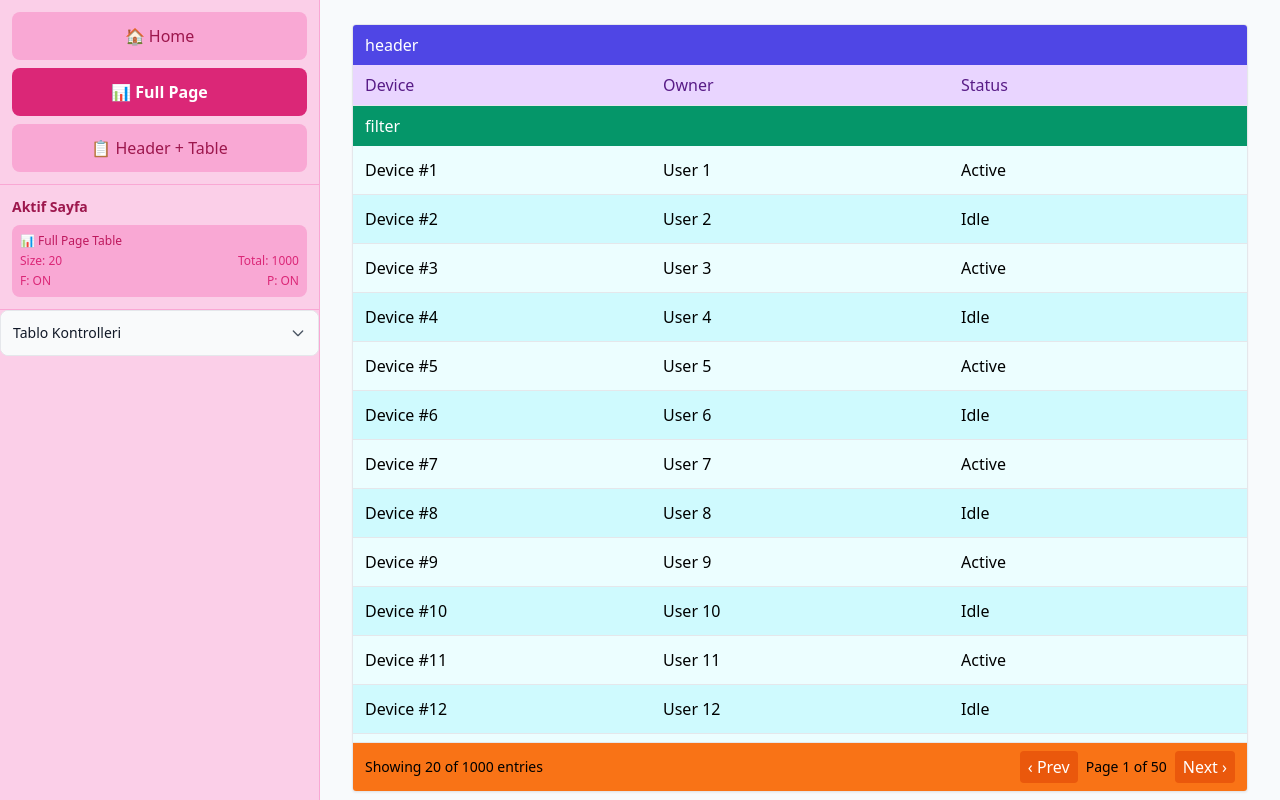
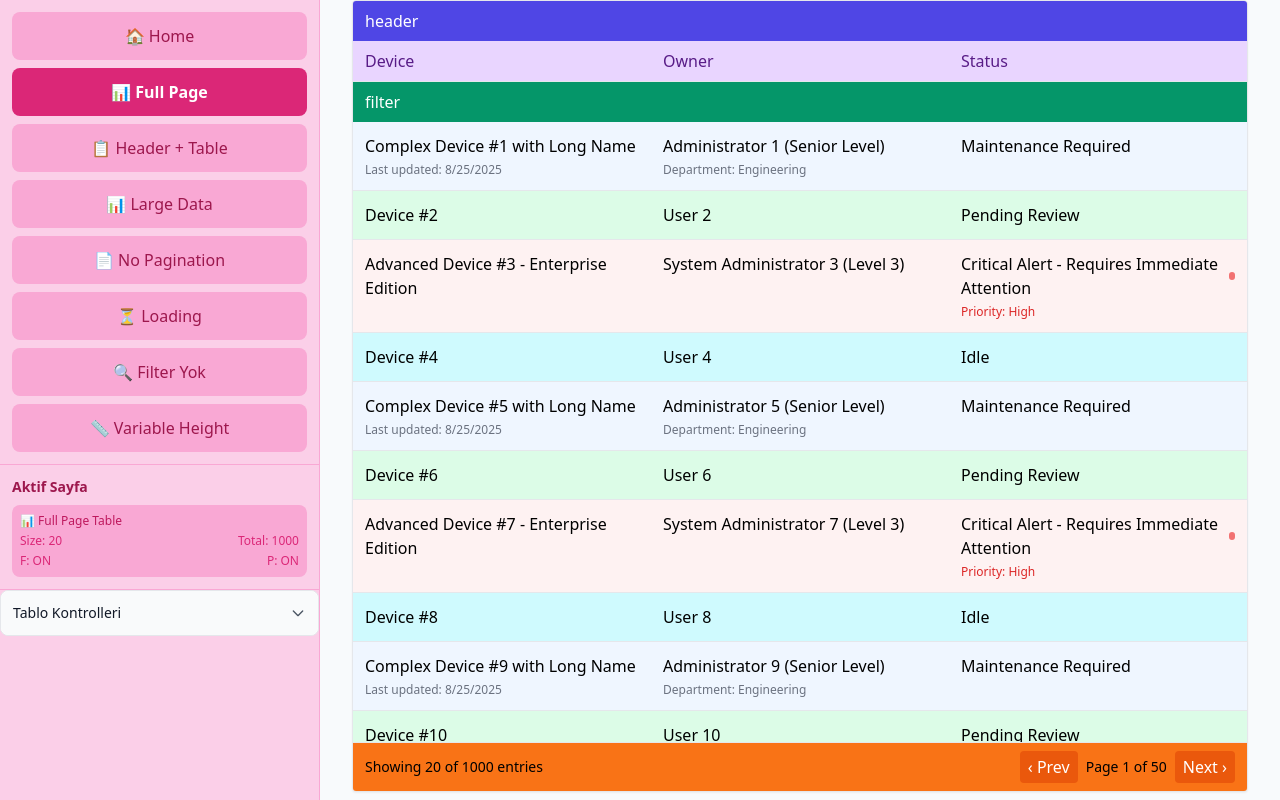
Before and after one commit to hllbr/ResponsiveTableComponent, a React (Vite) app: page /full-page in a window 1280 px wide. Built offline with nearby package versions, Linux system fonts and the light colour scheme.

Commit message:
Refactor README and add Variable Height example. Update layout components for improved responsiveness and scrolling behavior. Enhance TableSim to support variable row heights with full-row snap functionality.

```diff
--- a/src/components/Layout.tsx
+++ b/src/components/Layout.tsx
@@ -24,7 +24,7 @@
   const currentData = getCurrentPageData(location.pathname);
 
   return (
-    <div className="flex h-screen bg-slate-50">
+    <div className="flex h-screen bg-slate-50 overscroll-none">
       <Sidebar
         currentPath={location.pathname}
         pageSize={currentData.pageSize}
@@ -50,9 +50,11 @@
       />
       <main className="flex-1 overflow-auto min-h-0">
         {isFullPage || isHeaderTable ? (
-          <Outlet />
+          <div className="h-full overflow-hidden overscroll-none">
+            <Outlet />
+          </div>
         ) : (
-          <div className="p-6 max-w-5xl mx-auto min-h-0">
+          <div className="h-full overflow-hidden overscroll-none p-6 max-w-5xl mx-auto">
             <Outlet />
           </div>
         )}
--- a/src/components/Sidebar.tsx
+++ b/src/components/Sidebar.tsx
@@ -32,6 +32,12 @@
     title: "Filter Yok",
     path: "/no-filter",
     description: "Filter olmadan tablo",
+  },
+  {
+    id: "variable-height",
+    title: "Variable Height",
+    path: "/variable-height",
+    description: "Variable row heights with full-row snap",
   },
 ];
 
@@ -83,10 +89,11 @@
     "/no-pagination",
     "/loading",
     "/no-filter",
+    "/variable-height",
   ].includes(location.pathname);
 
   return (
-    <div className="w-80 bg-pink-200 border-r border-pink-300 h-screen overflow-y-auto flex flex-col">
+    <div className="w-80 bg-pink-200 border-r border-pink-300 h-screen overflow-y-auto overscroll-none flex flex-col">
       {/* Navigation */}
       <div className="p-3 space-y-2">
         <Link
@@ -121,6 +128,61 @@
         >
           📋 Header + Table
         </Link>
+
+        <Link
+          to="/large-data"
+          className={`block w-full p-3 rounded-lg text-center transition-colors ${
+            location.pathname === "/large-data"
+              ? "bg-pink-600 text-white font-semibold"
+              : "bg-pink-300 text-pink-800 hover:bg-pink-400"
+          }`}
+        >
+          📊 Large Data
+        </Link>
+
+        <Link
+          to="/no-pagination"
+          className={`block w-full p-3 rounded-lg text-center transition-colors ${
+            location.pathname === "/no-pagination"
+              ? "bg-pink-600 text-white font-semibold"
+              : "bg-pink-300 text-pink-800 hover:bg-pink-400"
+          }`}
+        >
+          📄 No Pagination
+        </Link>
+
+        <Link
+          to="/loading"
+          className={`block w-full p-3 rounded-lg text-center transition-colors ${
+            location.pathname === "/loading"
+              ? "bg-pink-600 text-white font-semibold"
+              : "bg-pink-300 text-pink-800 hover:bg-pink-400"
+          }`}
+        >
+          ⏳ Loading
+        </Link>
+
+        <Link
+          to="/no-filter"
+          className={`block w-full p-3 rounded-lg text-center transition-colors ${
+            location.pathname === "/no-filter"
+              ? "bg-pink-600 text-white font-semibold"
+              : "bg-pink-300 text-pink-800 hover:bg-pink-400"
+          }`}
+        >
+          🔍 Filter Yok
+        </Link>
+
+        <Link
+          to="/variable-height"
+          className={`block w-full p-3 rounded-lg text-center transition-colors ${
+            location.pathname === "/variable-height"
+              ? "bg-pink-600 text-white font-semibold"
+              : "bg-pink-300 text-pink-800 hover:bg-pink-400"
+          }`}
+        >
+          📏 Variable Height
+        </Link>
       </div>
 
       {/* Page Info Section */}
@@ -144,6 +206,8 @@
               ? "⏳ Loading"
               : location.pathname === "/no-filter"
               ? "🔍 Filter Yok"
+              : location.pathname === "/variable-height"
+              ? "📏 Variable Height"
               : "📄 Diğer Sayfa"}
           </p>
           {showControls && (
--- a/src/components/TableSim.tsx
+++ b/src/components/TableSim.tsx
@@ -30,6 +30,48 @@
 
   const visibleRows = Math.min(pageSize, totalRows);
   const rows = Array.from({ length: visibleRows }, (_, i) => i + 1);
+
+  // Function to generate variable content for demonstration
+  const getVariableContent = (rowNum: number) => {
+    const type = rowNum % 4;
+    switch (type) {
+      case 0:
+        return {
+          device: `Device #${rowNum}`,
+          owner: `User ${rowNum}`,
+          status: rowNum % 2 ? "Active" : "Idle",
+          className: "odd:bg-cyan-50 even:bg-cyan-100",
+        };
+      case 1:
+        return {
+          device: `Complex Device #${rowNum} with Long Name`,
+          owner: `Administrator ${rowNum} (Senior Level)`,
+          status: rowNum % 2 ? "Maintenance Required" : "Online",
+          className: "odd:bg-blue-50 even:bg-blue-100",
+        };
+      case 2:
+        return {
+          device: `Device #${rowNum}`,
+          owner: `User ${rowNum}`,
+          status: "Pending Review",
+          className: "odd:bg-green-50 even:bg-green-100",
+        };
+      case 3:
+        return {
+          device: `Advanced Device #${rowNum} - Enterprise Edition`,
+          owner: `System Administrator ${rowNum} (Level 3)`,
+          status: "Critical Alert - Requires Immediate Attention",
+          className: "odd:bg-red-50 even:bg-red-100",
+        };
+      default:
+        return {
+          device: `Device #${rowNum}`,
+          owner: `User ${rowNum}`,
+          status: "Unknown",
+          className: "odd:bg-gray-50 even:bg-gray-100",
+        };
+    }
+  };
 
   return (
     <div
@@ -79,16 +121,45 @@
             <div className="px-3 py-12 text-center text-slate-500">No Data</div>
           ) : (
             <div ref={tbodyRef}>
-              {rows.map((n) => (
-                <div
-                  key={n}
-                  className="grid grid-cols-3 gap-0 odd:bg-cyan-50 even:bg-cyan-100 border-b"
-                >
-                  <div className="px-3 py-3">Device #{n}</div>
-                  <div className="px-3 py-3">User {n}</div>
-                  <div className="px-3 py-3">{n % 2 ? "Active" : "Idle"}</div>
-                </div>
-              ))}
+              {rows.map((n) => {
+                const content = getVariableContent(n);
+                return (
+                  <div
+                    key={n}
+                    className={`grid grid-cols-3 gap-0 border-b ${content.className}`}
+                  >
+                    <div className="px-3 py-3">
+                      <div className="font-medium">{content.device}</div>
+                      {n % 4 === 1 && (
+                        <div className="text-xs text-gray-500 mt-1">
+                          Last updated: {new Date().toLocaleDateString()}
+                        </div>
+                      )}
+                    </div>
+                    <div className="px-3 py-3">
+                      <div>{content.owner}</div>
+                      {n % 4 === 1 && (
+                        <div className="text-xs text-gray-500 mt-1">
+                          Department: Engineering
+                        </div>
+                      )}
+                    </div>
+                    <div className="px-3 py-3">
+                      <div className="flex items-center gap-2">
+                        <span>{content.status}</span>
+                        {n % 4 === 3 && (
+                          <span className="inline-block w-2 h-2 bg-red-500 rounded-full animate-pulse"></span>
+                        )}
+                      </div>
+                      {n % 4 === 3 && (
+                        <div className="text-xs text-red-600 mt-1">
+                          Priority: High
+                        </div>
+                      )}
+                    </div>
+                  </div>
+                );
+              })}
             </div>
           )}
         </div>
--- a/src/hooks/useMeasureLayout.ts
+++ b/src/hooks/useMeasureLayout.ts
@@ -1,10 +1,11 @@
 import { useEffect, useRef } from "react";
 
 /**
- * Viewport-based responsive table layout:
+ * Enhanced viewport-based responsive table layout:
  * - Calculates available viewport height dynamically
  * - Only tbody scrolls when content overflows
- * - No gaps when content is short
+ * - No gaps when content is short (height: auto)
+ * - Full-row snap when scrolling is needed
  * - Smooth layout updates with RAF and thresholds
  */
 export function useMeasureLayout() {
@@ -13,8 +14,8 @@
   const filterRef = useRef<HTMLDivElement | null>(null);
   const paginationRef = useRef<HTMLDivElement | null>(null);
   const scrollAreaRef = useRef<HTMLDivElement | null>(null);
-  const theadRef = useRef<HTMLTableSectionElement | null>(null);
-  const tbodyRef = useRef<HTMLTableSectionElement | null>(null);
+  const theadRef = useRef<HTMLDivElement | null>(null);
+  const tbodyRef = useRef<HTMLDivElement | null>(null);
 
   useEffect(() => {
     const container = containerRef.current;
@@ -32,13 +33,6 @@
       const rect = container.getBoundingClientRect();
       const availableViewport = Math.max(0, window.innerHeight - rect.top - 8);
 
-      // Update container maxHeight if viewport changed significantly
-      const currentMaxHeight =
-        parseFloat(container.style.maxHeight || "0") || 0;
-      if (Math.abs(currentMaxHeight - availableViewport) > 1) {
-        container.style.maxHeight = `${availableViewport}px`;
-      }
-
       // 2. Calculate component heights
       const Hh = header?.offsetHeight ?? 0;
       const Hf = filter?.offsetHeight ?? 0;
@@ -49,21 +43,72 @@
       const tbodyHeight = tbody?.offsetHeight ?? 0;
       const contentHeight = theadHeight + tbodyHeight;
 
-      // 4. Calculate available scroll area height
-      const maxScrollAreaHeight = availableViewport - Hh - Hf - Hp;
-      const naturalHeight = contentHeight + Hh + Hf;
+      // 4. Calculate natural height (all content without scroll)
+      const naturalHeight = Hh + Hf + theadHeight + tbodyHeight + Hp;
+
+      // Debug logging
+      console.log("Layout Debug:", {
+        availableViewport,
+        naturalHeight,
+        Hh,
+        Hf,
+        Hp,
+        theadHeight,
+        tbodyHeight,
+        needsScroll: naturalHeight > availableViewport,
+      });
 
       // 5. Apply layout logic
       if (naturalHeight <= availableViewport) {
-        // Short content: no scroll, no gaps
+        // Short content: no scroll, no gaps, extend to fit viewport
+        container.style.height = "auto";
         scrollArea.style.height = "auto";
         scrollArea.style.overflowY = "visible";
         scrollArea.style.paddingBottom = "0px";
+        console.log("Layout: Short content - no scroll needed");
       } else {
-        // Long content: scroll only tbody
-        scrollArea.style.height = `${maxScrollAreaHeight}px`;
+        // Long content: scroll only tbody with full-row snap
+        container.style.height = `${availableViewport}px`;
+
+        // Calculate max body height for scrolling
+        const maxBodyHeight = availableViewport - Hh - Hf - Hp - theadHeight;
+
+        // Full-row snap: find how many complete rows fit
+        let visibleRowsHeight = 0;
+        let visibleRowCount = 0;
+
+        if (tbody && maxBodyHeight > 0) {
+          // Get all row divs (direct children of tbody)
+          const rows = Array.from(tbody.children) as HTMLElement[];
+
+          for (const row of rows) {
+            const rowHeight = row.offsetHeight;
+            if (visibleRowsHeight + rowHeight <= maxBodyHeight + 1) {
+              visibleRowsHeight += rowHeight;
+              visibleRowCount++;
+            } else {
+              break;
+            }
+          }
+        }
+
+        // Apply snapped height if we have visible rows
+        if (visibleRowCount > 0 && visibleRowsHeight > 0) {
+          scrollArea.style.height = `${theadHeight + visibleRowsHeight}px`;
+          console.log("Layout: Full-row snap applied", {
+            visibleRowCount,
+            visibleRowsHeight,
+            snappedHeight: theadHeight + visibleRowsHeight,
+          });
+        } else {
+          scrollArea.style.height = `${maxBodyHeight}px`;
+          console.log("Layout: Standard scroll height", { maxBodyHeight });
+        }
+
         scrollArea.style.overflowY = "auto";
-        scrollArea.style.paddingBottom = "0px";
+
+        // Add padding bottom for pagination when scrolling
+        scrollArea.style.paddingBottom = Hp > 0 ? `${Hp}px` : "0px";
       }
 
       // Always enable horizontal scroll if needed
--- a/src/main.tsx
+++ b/src/main.tsx
@@ -11,6 +11,7 @@
 import NoPaginationExample from "./pages/NoPaginationExample";
 import LoadingExample from "./pages/LoadingExample";
 import NoFilterExample from "./pages/NoFilterExample";
+import VariableHeightExample from "./pages/VariableHeightExample";
 
 const router = createBrowserRouter([
   {
@@ -45,6 +46,10 @@
         path: "/no-filter",
         element: <NoFilterExample />,
       },
+      {
+        path: "/variable-height",
+        element: <VariableHeightExample />,
+      },
     ],
   },
 ]);
--- a/src/pages/FullPageExample.tsx
+++ b/src/pages/FullPageExample.tsx
@@ -10,8 +10,8 @@
   const currentData = getCurrentPageData(location.pathname);
 
   return (
-    <div className="min-h-screen flex justify-center px-6 py-6">
-      <div className="max-w-4xl w-full min-h-0">
+    <div className="h-screen overflow-hidden flex justify-center px-6">
+      <div className="max-w-4xl w-full min-h-0 flex flex-col">
         <TableSim
           pageSize={currentData.pageSize}
           totalRows={currentData.showNoData ? 0 : currentData.totalRows}
--- a/src/pages/HeaderTableExample.tsx
+++ b/src/pages/HeaderTableExample.tsx
@@ -10,7 +10,7 @@
   const currentData = getCurrentPageData(location.pathname);
 
   return (
-    <div className="h-full flex flex-col">
+    <div className="h-screen overflow-hidden flex flex-col">
       {/* Header Area - Top Section */}
       <div className="h-32 bg-gradient-to-r from-slate-100 to-slate-200 border-b-2 border-red-400 flex items-center justify-center">
         <div className="text-center">
--- a/src/pages/LargeDataExample.tsx
+++ b/src/pages/LargeDataExample.tsx
@@ -10,8 +10,8 @@
   const currentData = getCurrentPageData(location.pathname);
 
   return (
-    <div className="space-y-6">
-      <div>
+    <div className="h-screen overflow-hidden flex flex-col p-6">
+      <div className="flex-shrink-0">
         <h1 className="text-2xl font-semibold text-gray-900">
           Büyük Veri Örneği
         </h1>
@@ -24,7 +24,7 @@
       </div>
 
       {/* Sadece Tablo - Tam genişlik */}
-      <div className="min-h-0">
+      <div className="flex-1 min-h-0 mt-6">
         <TableSim
           pageSize={currentData.pageSize}
           totalRows={currentData.showNoData ? 0 : currentData.totalRows}
--- a/src/pages/NoFilterExample.tsx
+++ b/src/pages/NoFilterExample.tsx
@@ -10,8 +10,8 @@
   const currentData = getCurrentPageData(location.pathname);
 
   return (
-    <div className="space-y-6">
-      <div>
+    <div className="h-screen overflow-hidden flex flex-col p-6">
+      <div className="flex-shrink-0">
         <h1 className="text-2xl font-semibold text-gray-900">Filter Olmadan</h1>
         <p className="text-gray-600 mt-2">
           Bu sayfa filter kapalı olarak başlar (PageSize: {currentData.pageSize}
@@ -21,7 +21,7 @@
       </div>
 
       {/* Sadece Tablo - Tam genişlik */}
-      <div className="min-h-0">
+      <div className="flex-1 min-h-0 mt-6">
         <TableSim
           pageSize={currentData.pageSize}
           totalRows={currentData.showNoData ? 0 : currentData.totalRows}
--- a/src/pages/NoPaginationExample.tsx
+++ b/src/pages/NoPaginationExample.tsx
@@ -10,8 +10,8 @@
   const currentData = getCurrentPageData(location.pathname);
 
   return (
-    <div className="space-y-6">
-      <div>
+    <div className="h-screen overflow-hidden flex flex-col p-6">
+      <div className="flex-shrink-0">
         <h1 className="text-2xl font-semibold text-gray-900">
           Pagination Olmadan
         </h1>
@@ -24,7 +24,7 @@
       </div>
 
       {/* Sadece Tablo - Tam genişlik */}
-      <div className="min-h-0">
+      <div className="flex-1 min-h-0 mt-6">
         <TableSim
           pageSize={currentData.pageSize}
           totalRows={currentData.showNoData ? 0 : currentData.totalRows}
--- /dev/null
+++ b/src/pages/VariableHeightExample.tsx
@@ -0,0 +1,38 @@
+import React from "react";
+import TableSim from "../components/TableSim";
+import { useTableContext } from "../contexts/TableContext";
+import { useLocation } from "react-router-dom";
+
+export default function VariableHeightExample() {
+  const location = useLocation();
+  const { getCurrentPageData } = useTableContext();
+
+  const currentData = getCurrentPageData(location.pathname);
+
+  return (
+    <div className="h-screen overflow-hidden flex flex-col p-6">
+      <div className="flex-shrink-0">
+        <h1 className="text-2xl font-semibold text-gray-900">
+          Variable Row Heights Example
+        </h1>
+        <p className="text-gray-600 mt-2">
+          Test the table with variable row heights including images, long text,
+          and different content sizes. This demonstrates the full-row snap
+          functionality when scrolling is needed.
+        </p>
+      </div>
+
+      {/* Table with variable heights */}
+      <div className="flex-1 min-h-0 mt-6">
+        <TableSim
+          pageSize={currentData.pageSize}
+          totalRows={currentData.showNoData ? 0 : currentData.totalRows}
+          withFilter={currentData.withFilter}
+          withPagination={currentData.withPagination}
+          loading={currentData.loading}
+          className="variable-height-demo"
+        />
+      </div>
+    </div>
+  );
+}
```
Also changed, not shown: 1 other file (tests, documents, lock files or other folders).
